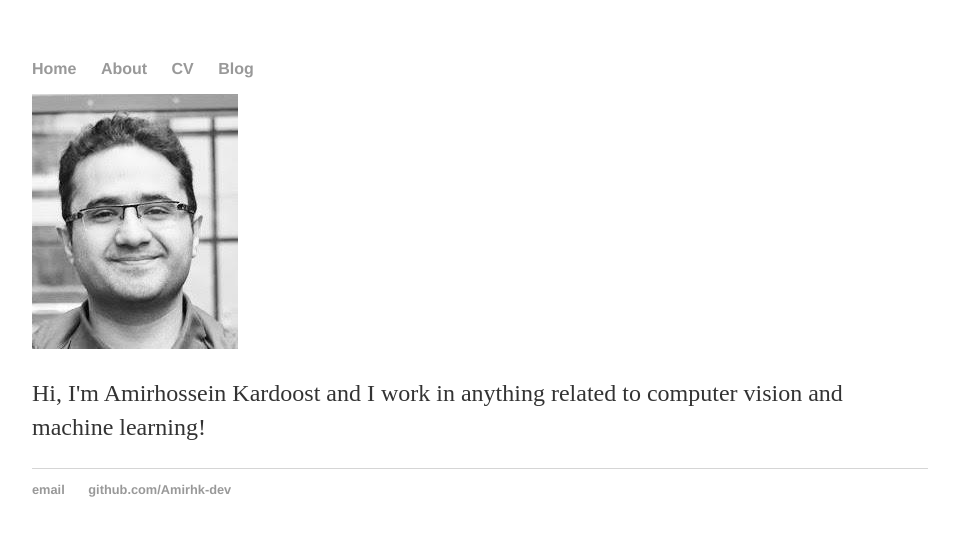
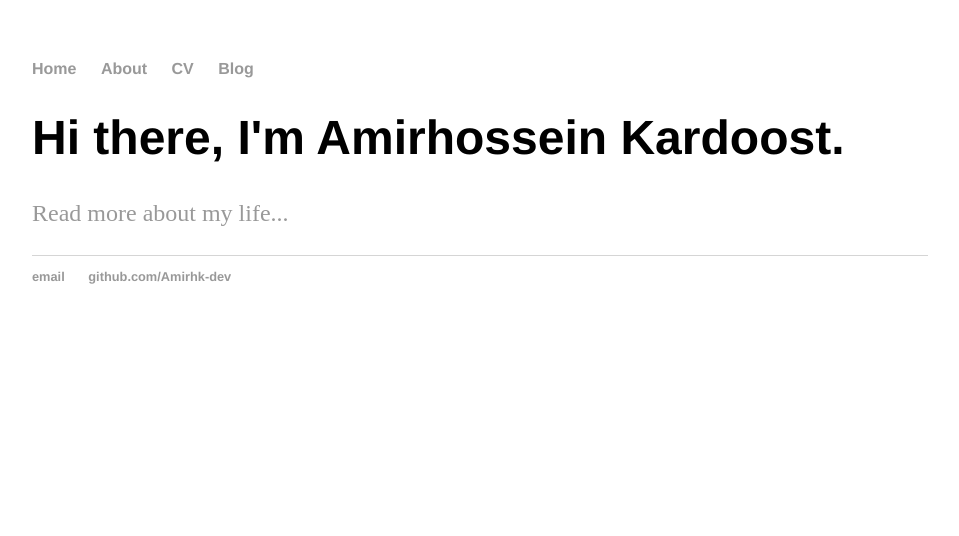
Before and after one commit to Amirhk-dev/Amirhk-dev.github.io, a Jekyll site: the page built from index.html, in a window 1280 px wide. Shown: the top 536 px of the page, without its empty margins (160-1119 px from the left). Built offline with Jekyll 4.4.1, drawn with Linux system fonts in a browser that asks for light colours.

Commit message:
Update index.html

```diff
--- a/index.html
+++ b/index.html
@@ -5,7 +5,15 @@ contact: passive
 description: Amirhossein Kardoost is a computer scientist, software developer, music enthusiast and bike rider living and working in Germany.
 
 ---
-<div class="row marketing">
+<div class="blurb">
+	<h1>Hi there, I'm Amirhossein Kardoost.</h1>
+	<p><a href="/about">Read more about my life...</a></p>
+</div><!-- /.blurb -->
+
+
+
+
+<!-- <div class="row marketing">
 	<div class="col-sm-4">
 	<img  class="img-circle avatar" alt="Amirhossein Kardoost" src="img/amir.jpg">
 	</div>
@@ -15,5 +23,6 @@ description: Amirhossein Kardoost is a computer scientist, software developer, m
     itemtype="http://data-vocabulary.org/Address"> <span itemprop="locality">Plymouth</span>, <span itemprop="region">Michigan</span></span> and working for <a href="http://www.publishing.umich.edu">Michigan Publishing</a> at <span itemprop="affiliation">the <a href="http://www.lib.umich.edu">University of Michigan Library</a></span>.</p>
 
 	<p>I'm also available for hire as a <span itemprop="title">freelance web developer, designer, or consultant</span>. <a href="contact">Drop me a line</a> about your project if you're interested in working with me.</p> -->
-	</div>
+<!--	</div>
 </div>
+-->
```
